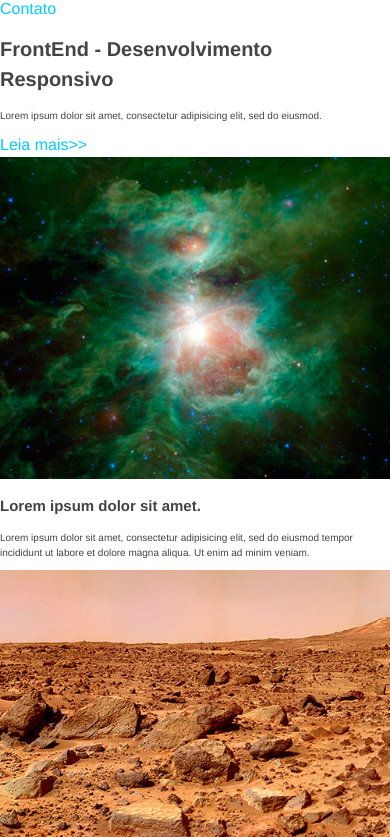
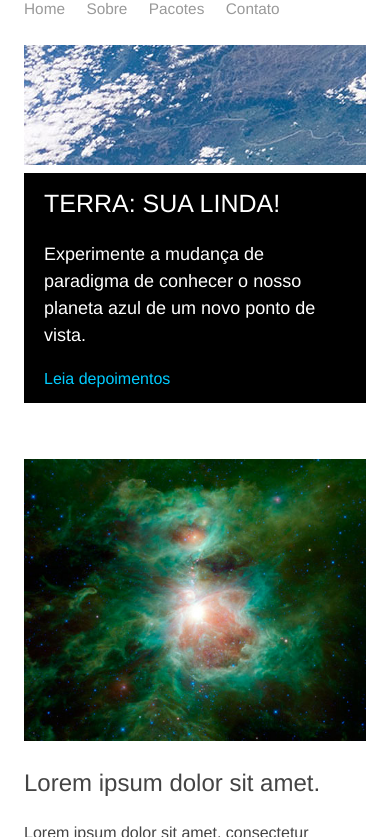
Before and after one commit to eusouleoandrade/site-responsivo, a plain HTML site: page index.html in a window 390 px wide. Shown: the part 75-912 px from the top of the page. Drawn offline with Linux system fonts and the light colour scheme.

Commit message:
Finalizing the file CSS and HTML.

```diff
--- a/css/style.css
+++ b/css/style.css
@@ -39,7 +39,7 @@ a:hover {
    Estilos Principais
    ========================================================================== */
 
-.cotainer {
+.container {
 	max-width: 1128px;
 	margin: 0 auto;
 }
@@ -62,3 +62,205 @@ embed {
 	float: left;
 	width: 20.744680851064%; /*234px / 1128px */
 }
+
+.menu {
+  width: 74.468085106383%; /*840px / 1128px */
+  float: right;
+}
+
+.menu ul {
+  float: right;
+}
+
+.menu li{
+  font-size: 1.2em;
+  margin-left: 2em;
+  margin-top: 1em;
+  display: inline-block;
+}
+
+.menu li a {
+  color: #999;
+}
+
+.banner {
+  background: url('../img/banner.jpg');
+  height: 450px;
+  margin-bottom: 4.8em;
+  position: relative;
+}
+
+.caixa {
+  width: 42.553191489362%; /* 264px / 1128px */
+  padding: 2.4em 4em 2.4em 4em;
+  position: absolute;
+  top: 48px;
+  background: rgba(0,0,0,0.6);
+}
+
+h1 {
+  margin-top: 0;
+  margin-bottom: 0;
+  font-size: 4em;
+  font-weight: 200;
+  color: #FFF;
+}
+
+.caixa p {
+  font-size: 1.8em;
+  font-weight: 200;
+  color: #fff;
+}
+
+.coluna {
+  width: 23.404255319149%; /* 264px / 1128px */
+  float: left;
+  margin-right: 2.127659574468%; /* 24 / 1128px */
+}
+
+.coluna:last-child {
+  margin-right: 0;
+}
+
+h2 {
+  font-size: 2.4em;
+  font-weight: 200;
+}
+
+p {
+  font-size: 1.6em;
+}
+
+.footer {
+  width: 100%;
+  margin-top: 2.4em;
+  margin-bottom: 2.4em;
+  float: left;
+  clear: both;
+}
+
+.footer p {
+  margin-bottom: 0;
+}
+
+.footer small {
+  font-size: 1.4em;
+}
+
+.footer a {
+  font-size: 1em;
+}
+
+/* ==========================================================================
+   Media Queries
+   ========================================================================== */
+
+@media screen and (max-width: 1128px) {
+
+  .container {
+    padding: 0 2.4em 0 2.4em;
+  }
+
+}
+
+@media screen and (max-width: 768px) {
+
+  .caixa {
+    width: 65%;
+  }
+
+  .coluna {
+    width: 48%;
+    margin-bottom: 2.4em;
+    margin-right: 2%;
+  }
+
+  .coluna:nth-child(even) {
+    margin-right: 0;
+  }
+
+  .logo {
+    margin-top: 1.2em;
+  }
+
+}
+
+@media screen and (max-width: 718px) {
+
+  .banner {
+    position: relative;
+    float: left;
+    margin: 0;
+    height: 150px;
+  }
+
+  .caixa {
+    position: relative;
+    display: block;
+    float: left;
+    margin-top: 100px;
+    width: 100%;
+    background: #000;
+  }
+
+  .caixa h1 {
+    font-size: 2.5em;
+  }
+
+  .principal {
+    margin-top: 450px;
+  }
+
+}
+
+@media screen and (max-width: 640px) {
+  .menu {
+    width: 100%;
+  }
+
+  .menu ul {
+    float: left;
+    font-size: 0.8em;
+  }
+
+  .menu li:first-child {
+    margin-left: 0;
+  }
+}
+
+@media screen and (max-width: 520px) {
+
+  .coluna {
+    width: 100%;
+    margin-right: 0;
+  }
+
+  .caixa {
+    padding: 1.2em 2em 1.2em 2em;
+    position: relative;
+    display: block;
+    float: left;
+    margin-top: 80px;
+    width: 100%;
+    background: #000;
+  }
+
+  .banner {
+    height: 120px;
+  }
+
+}
+
+.clearfix:before,
+.clearfix:after {
+  content: " ";
+  display: table;
+}
+
+.clearfix:after {
+  clear: both;
+}
+
+.clearfix {
+  *zoom: 1;
+}
--- a/index.html
+++ b/index.html
@@ -25,9 +25,9 @@ Fonte: http://tableless.com.br/design-responsivo-na-pratica-2-layout-ao-html/
 
 <body>
 	<div class="container clearfix">
-		<header>
+		<header class="header">
 			<img src="img/logo-spacetours.png" alt="Logo Space Tours" class="logo">
-			<nav>
+			<nav class="menu">
 				<ul>
 					<li><a href="#">Home</a></li>
 					<li><a href="#">Sobre</a></li>
@@ -39,9 +39,9 @@ Fonte: http://tableless.com.br/design-responsivo-na-pratica-2-layout-ao-html/
 
 		<div class="banner">
 			<div class="caixa">
-				<h1>FrontEnd - Desenvolvimento Responsivo</h1>
-				<p>Lorem ipsum dolor sit amet, consectetur adipisicing elit, sed do eiusmod.</p>
-				<a href="#">Leia mais>></a>
+				<h1>TERRA: SUA LINDA!</h1>
+				<p>Experimente a mudança de paradigma de conhecer o nosso planeta azul de um novo ponto de vista.</p>
+				<a href="#">Leia depoimentos</a>
 			</div>
 		</div>
 
```
